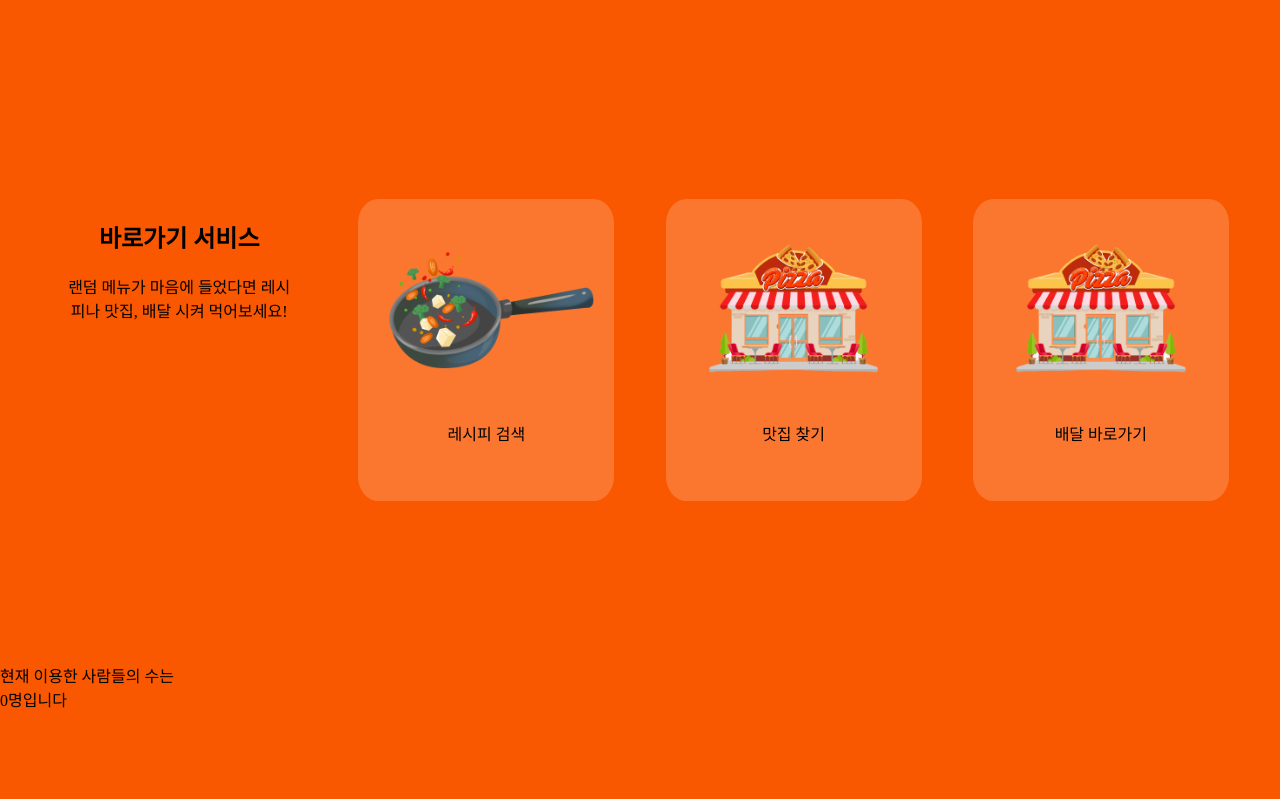
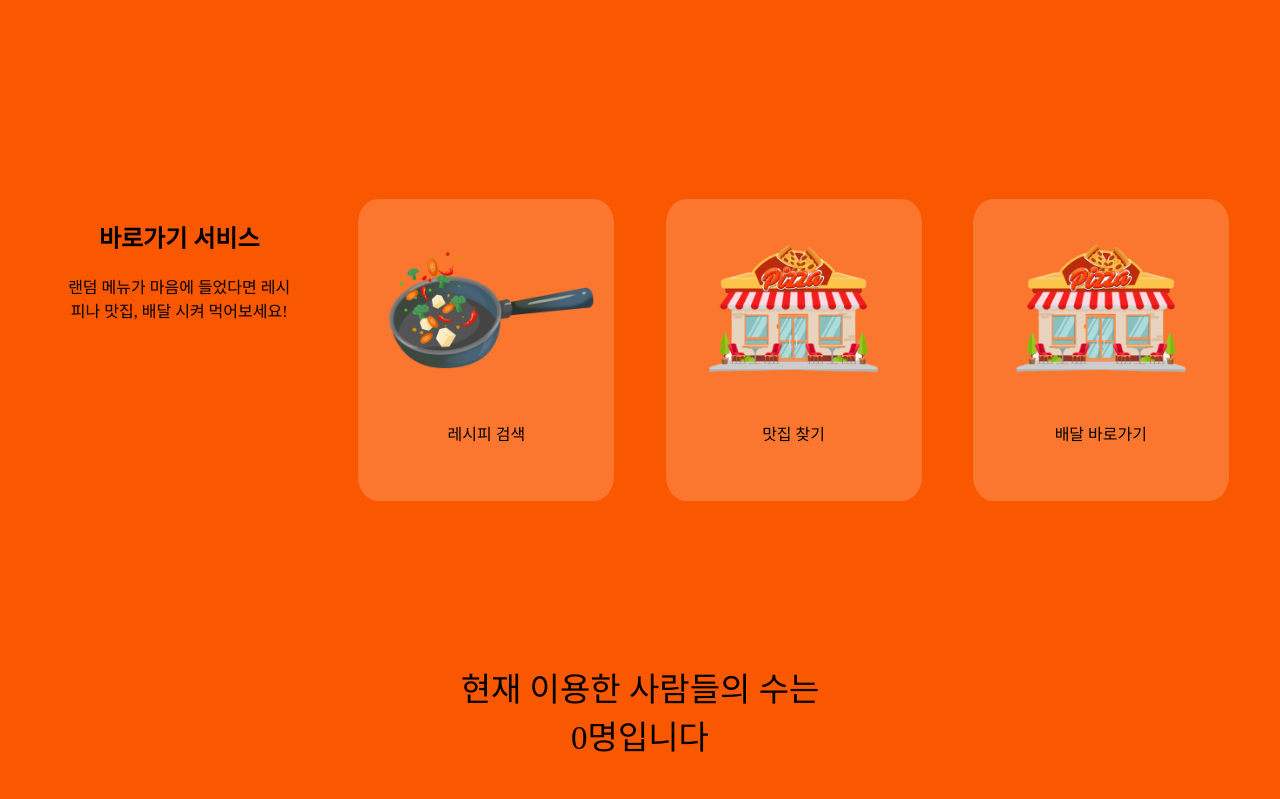
Before and after one commit to eunag63/Pick-the-food, a Django app: page /click/ in a window 1280 px wide. Shown: the part 801-1600 px from the top of the page. Run offline with Django 3.2, Linux system fonts and the light colour scheme; data comes from the database, SQL or seed files in the repository; some web fonts are replaced.

Commit message:
(css) .foot 추가

```diff
--- a/mysite/pickFood/static/css/main.css
+++ b/mysite/pickFood/static/css/main.css
@@ -76,6 +76,11 @@ body{
   width: 85%;
 }
 
+.foot{
+  text-align: center;
+  font-size: 33px;
+}
+
 
 
 .parent{
```
